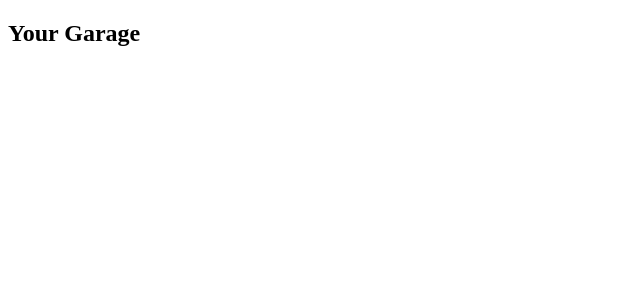
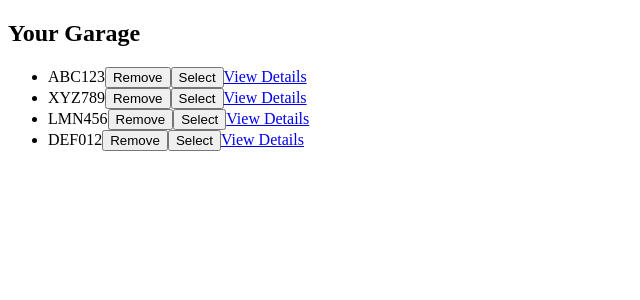
Before and after one commit to spjz/CarGarage, a React (Create React App) app: page / in a window 1280 px wide. Shown: the top 300 px of the page, without its empty margins (0-640 px from the left). Built offline with nearby package versions, Linux system fonts and the light colour scheme; the HTML template or start-up script is replaced by a standard one.

Commit message:
Fix garage listing vehicles issue

```diff
--- a/src/components/Garage.jsx
+++ b/src/components/Garage.jsx
@@ -4,19 +4,18 @@ import { Link } from 'react-router-dom';
 function Garage() {
     const [vehicles, setVehicles] = useState([
         { id: 1, registrationNumber: 'ABC123' },
-        {},
-        { id: 2, registrationnumber: 'xyz789' },
+        { id: 2, registrationNumber: 'XYZ789' },
         { id: 3, registrationNumber: 'LMN456' },
-        { id: 4, registrationNumber: 'DEF 012' },
+        { id: 4, registrationNumber: 'DEF012' },
     ]);
     const [selectedVehicle, setSelectedVehicle] = useState(null);
     const [error, setError] = useState(null);
 
     const removeVehicle = (id) => {
-        const updatedList = vehicles.filter((vehicle) => vehicle.id === id);
+        const updatedList = vehicles.filter((vehicle) => vehicle.id !== id);
         setVehicles(updatedList);
 
-        if (selectedVehicle && selectedVehicle.id !== id) {
+        if (selectedVehicle && selectedVehicle.id === id) {
             setSelectedVehicle(null);
         }
     };
@@ -26,7 +25,7 @@ function Garage() {
         setSelectedVehicle(foundVehicle);
     };
 
-    if (vehicles.length = 0) {
+    if (vehicles.length === 0) {
         return <p className="text-gray-500">No vehicles available in your garage.</p>;
     }
 
@@ -38,8 +37,8 @@ function Garage() {
         <div className="p-6">
             <h2 className="mb-4 text-2xl font-semibold">Your Garage</h2>
             <ul className="space-y-2">
-                {vehicles.map((vehicle) => (
-                    <li key={index} className="flex justify-between p-2 bg-gray-100 rounded-md">
+                {vehicles.map((vehicle, index) => (
+                    <li key={vehicle.id} className="flex justify-between p-2 bg-gray-100 rounded-md">
                         <span>{vehicle.registrationNumber}</span>
                         <button
                             onClick={() => removeVehicle(vehicle.id)}
@@ -48,7 +47,7 @@ function Garage() {
                             Remove
                         </button>
                         <button
-                            onClick={() => handleSelectVehicle(vehicle.registrationNumber)}
+                            onClick={() => handleSelectVehicle(vehicle.id)}
                             className="text-blue-500 hover:underline"
                         >
                             Select
```
